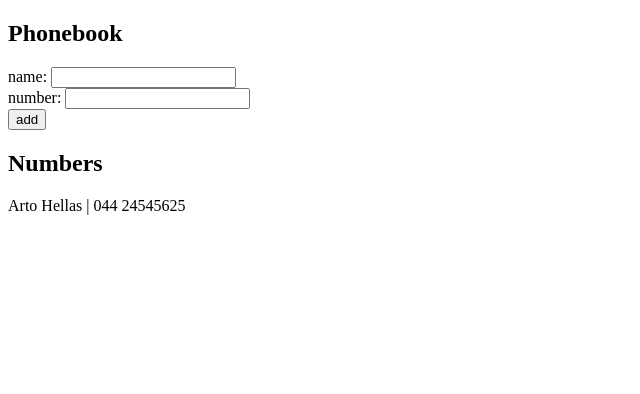
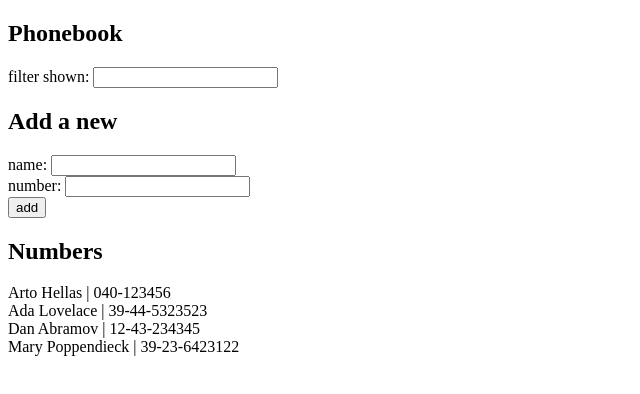
Before and after one commit to mikyks1/FullStackOpen, a React (Vite) app in the folder osa2/puhelinluettelo/: page / in a window 1280 px wide. Shown: the top 394 px of the page, without its empty margins (0-640 px from the left). Built offline with nearby package versions, Linux system fonts and the light colour scheme.

Commit message:
2.9*: puhelinluettelo step4

```diff
--- a/osa2/puhelinluettelo/src/App.jsx
+++ b/osa2/puhelinluettelo/src/App.jsx
@@ -1,20 +1,36 @@
 import { useState } from 'react'
+
+const Persons = (props) => {
+  const { persons, filter } = props
+  const filteredPersons = filter
+    ? persons.filter(person => person.name.toLowerCase().includes(filter.toLowerCase()))
+    : persons
+
+  return (
+    filteredPersons.map(person => <div key={person.name}>{person.name} | {person.number}</div>)
+  )
+
+}
 
 const App = () => {
   const [persons, setPersons] = useState([
-    {
-      name: 'Arto Hellas',
-      number: "044 24545625"
-    }
+    { name: 'Arto Hellas', number: '040-123456' },
+    { name: 'Ada Lovelace', number: '39-44-5323523' },
+    { name: 'Dan Abramov', number: '12-43-234345' },
+    { name: 'Mary Poppendieck', number: '39-23-6423122' }
   ])
   const [newName, setNewName] = useState('')
   const [newNumber, setNewNumber] = useState("")
+  const [filter, setNewFilter] = useState("")
 
-  const handleNamechange = (event) => {
+  const handleNameChange = (event) => {
     setNewName(event.target.value)
   }
-  const handleNumberchange = (event) => {
+  const handleNumberChange = (event) => {
     setNewNumber(event.target.value)
+  }
+  const handleFilterChange = (event) => {
+    setNewFilter(event.target.value)
   }
 
   const addPerson = (event) => {
@@ -38,15 +54,15 @@
   return (
     <div>
       <h2>Phonebook</h2>
+      <div>filter shown: <input value={filter} onChange={handleFilterChange} /></div>
+      <h2>Add a new</h2>
       <form onSubmit={addPerson}>
-        <div>name: <input value={newName} onChange={handleNamechange} /></div>
-        <div>number: <input value={newNumber} onChange={handleNumberchange} /></div>
+        <div>name: <input value={newName} onChange={handleNameChange} /></div>
+        <div>number: <input value={newNumber} onChange={handleNumberChange} /></div>
         <div><button type="submit">add</button></div>
       </form>
       <h2>Numbers</h2>
-      <div>
-        {persons.map(person => <div key={person.name}>{person.name} | {person.number}</div>)}
-      </div>
+      <Persons persons={persons} filter={filter}></Persons>
     </div>
   )
 
```
